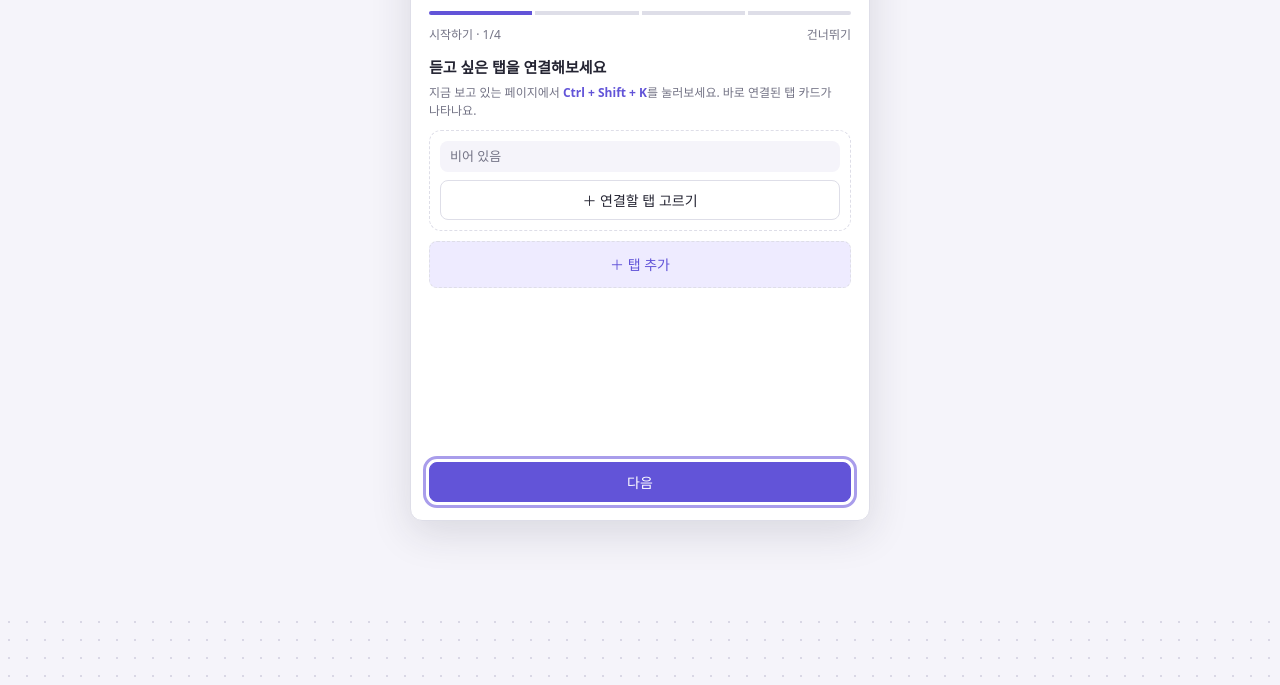
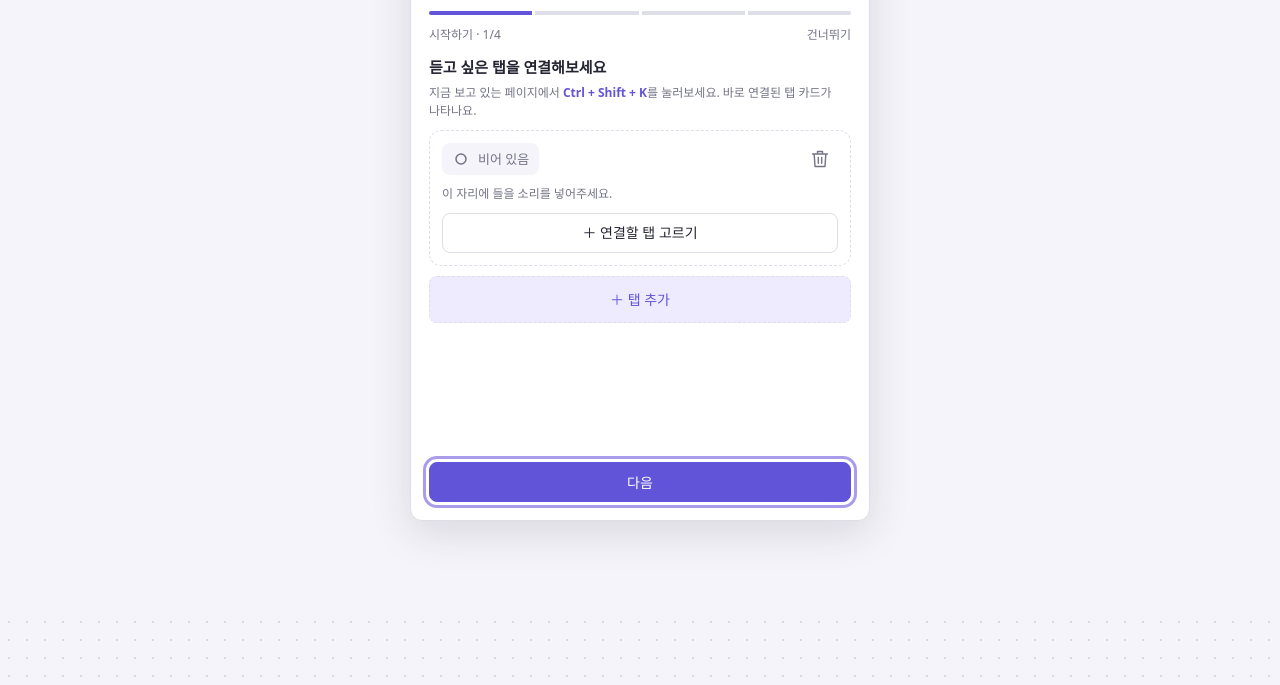
Before and after one commit to leewonjunlee-eng/InThon, a website with bundled scripts: page demo/index.html in a window 1280 px wide. Both pictures are taken after a click on the button "튜토리얼 시작하기". Shown: the part 179-864 px from the top of the page. Built offline with nearby package versions, Linux system fonts and the light colour scheme.

Commit message:
Match tutorial empty slots to main screen design

```diff
--- a/extension/popup/tutorial.css
+++ b/extension/popup/tutorial.css
@@ -103,3 +103,8 @@ html.tutorial-active #ab-mock .onboarding::backdrop{background:#f5f4fa;backdrop-
 
 #ab-mock .tutorial-launcher{display:inline-flex;align-items:center;gap:7px;padding:0;min-height:0;border:0;border-radius:4px;background:transparent;color:inherit;font:inherit;letter-spacing:inherit;cursor:pointer}
 #ab-mock .tutorial-launcher:focus-visible{outline:2px solid var(--brand);outline-offset:4px}
+
+#ab-mock .tour-content .tour-empty-card{padding:12px;gap:10px}
+#ab-mock .tour-empty-card .sub{margin:0}
+#ab-mock .tour-content .tour-empty-card .remove-slot{display:grid;place-items:center;min-height:30px;padding:4px}
+#ab-mock .tour-content .tour-empty-card .tab-status{width:auto;min-width:90px}
--- a/extension/popup/tutorial.js
+++ b/extension/popup/tutorial.js
@@ -9,6 +9,7 @@ if (!seen || force) startTutorial();
 function startTutorial(manual=false) {
   if (document.querySelector('#ab-mock .onboarding')) return;
   document.documentElement.classList.add('tutorial-active');
+  let firstVisible=true;
   let welcome=true, added=false, secondSelected=null, pickerTarget=0;
   let switched=false;
   const practiceVolumes=[80,20];
@@ -52,8 +53,8 @@ function startTutorial(manual=false) {
     let content='';
     if(step===0 && picker) content=`${button('← 슬롯으로 돌아가기','picker-back','quiet')}<h3>연결할 탭 선택</h3><p class="sub">탭을 누르면 바로 슬롯에 선택됩니다.</p><div class="picker">${samples.map((s,i)=>button(`<span>${s.title}<span class="sub">${s.host}</span></span>`,`select:${i}`,'choice')).join('')}</div>`;
     else if(step===0) {
-      const emptyCard = target => `<article class="slot empty tour-add-card"><h3 class="tab-status vacant">비어 있음</h3>${button('＋ 연결할 탭 고르기',`pick:${target}`,'full')}</article>`;
-      content = connected ? `<article class="slot focus-card">${status()}${source()}</article>${!added ? button('다른 탭 직접 선택하기','pick:0','quiet full') : ''}` : emptyCard(0);
+      const emptyCard = target => `<article class="slot empty tour-add-card tour-empty-card"><div class="slot-heading"><h3 class="tab-status vacant"><span class="status-icon" aria-hidden="true"><svg width="18" height="18" viewBox="0 0 18 18"><circle cx="9" cy="9" r="5" fill="none" stroke="currentColor" stroke-width="1.5"/></svg></span>비어 있음</h3><button type="button" class="quiet remove-slot" data-tour="${target===1?'remove-added':'remove-first'}" aria-label="비어 있는 탭 삭제" title="탭 삭제"><svg width="20" height="20" viewBox="0 0 24 24" fill="none" stroke="currentColor" stroke-width="1.7" stroke-linecap="round" stroke-linejoin="round" aria-hidden="true"><path d="M3 6h18M9 6V3h6v3M5 6l1 15h12l1-15M10 10v7M14 10v7"/></svg></button></div><p class="sub">이 자리에 들을 소리를 넣어주세요.</p>${button('＋ 연결할 탭 고르기',`pick:${target}`,'full')}</article>`;
+      content = connected ? `<article class="slot focus-card">${status()}${source()}</article>${!added ? button('다른 탭 직접 선택하기','pick:0','quiet full') : ''}` : firstVisible ? emptyCard(0) : '';
       if(added) content += secondSelected === null ? emptyCard(1) : `<article class="slot tour-add-card tour-standby-card"><div class="slot-heading"><h3 class="tab-status standby"><span class="status-icon" aria-hidden="true"><img src="${iconBase}pause.svg" width="18" height="18" alt=""></span>대기 탭</h3><button type="button" class="quiet remove-slot" data-tour="remove-added" aria-label="대기 탭 삭제"><svg width="20" height="20" viewBox="0 0 24 24" fill="none" stroke="currentColor" stroke-width="1.7" stroke-linecap="round" stroke-linejoin="round" aria-hidden="true"><path d="M3 6h18M9 6V3h6v3M5 6l1 15h12l1-15M10 10v7M14 10v7"/></svg></button></div><div class="source"><strong>${samples[secondSelected].title}</strong><span class="sub">${samples[secondSelected].host}</span></div></article>${button('다른 탭 직접 선택하기','pick:1','quiet full')}`;
       if(!added) content += button('＋ 탭 추가','add-tab','add-slot full tour-add-button');
     }
@@ -67,7 +68,7 @@ function startTutorial(manual=false) {
   function practiceCommand(command){
     if(welcome) return;
     if(step===0 && command==='connect-tab') {
-      connected=true;selected=0;picker=false;render(true);
+      firstVisible=true;connected=true;selected=0;picker=false;render(true);
     } else if(step===1 && ['switch-focus','restore'].includes(command)) {
       practiceVolumes[switched ? 1 : 0]=volume;
       switched=command==='switch-focus';
@@ -82,7 +83,7 @@ function startTutorial(manual=false) {
     event.preventDefault();event.stopImmediatePropagation();
     practiceCommand(command);
   }
-  dialog.addEventListener('click',event=>{const action=event.target.closest('[data-tour]')?.dataset.tour;if(!action)return;event.stopPropagation();if(action==='skip'||action==='next'&&step===3)return close();if(action==='start'){welcome=false;render(true);return;}if(action==='next'){step++;picker=false;}else if(action==='back'){step--;picker=false;}else if(action==='add-tab'){added=true;}else if(action==='remove-added'){added=false;secondSelected=null;}else if(action.startsWith('pick:')){pickerTarget=Number(action.split(':')[1]);picker=true;}else if(action==='picker-back')picker=false;else if(action.startsWith('select:')){const chosen=Number(action.split(':')[1]);if(pickerTarget===1)secondSelected=chosen;else{selected=chosen;connected=true;}picker=false;}else if(action==='focus-current'){practiceVolumes[1]=volume;switched=false;volume=practiceVolumes[0];}else if(action.startsWith('pan:'))pan=Number(action.split(':')[1]);else if(action==='conditions'){presetDraft={...presets[preset]};detail=true;}
+  dialog.addEventListener('click',event=>{const action=event.target.closest('[data-tour]')?.dataset.tour;if(!action)return;event.stopPropagation();if(action==='skip'||action==='next'&&step===3)return close();if(action==='start'){welcome=false;render(true);return;}if(action==='next'){step++;picker=false;}else if(action==='back'){step--;picker=false;}else if(action==='add-tab'){if(!firstVisible)firstVisible=true;else added=true;}else if(action==='remove-first'){if(added){connected=secondSelected!==null;if(connected)selected=secondSelected;added=false;secondSelected=null;}else{firstVisible=false;connected=false;}}else if(action==='remove-added'){added=false;secondSelected=null;}else if(action.startsWith('pick:')){pickerTarget=Number(action.split(':')[1]);picker=true;}else if(action==='picker-back')picker=false;else if(action.startsWith('select:')){const chosen=Number(action.split(':')[1]);if(pickerTarget===1)secondSelected=chosen;else{selected=chosen;connected=true;}picker=false;}else if(action==='focus-current'){practiceVolumes[1]=volume;switched=false;volume=practiceVolumes[0];}else if(action.startsWith('pan:'))pan=Number(action.split(':')[1]);else if(action==='conditions'){presetDraft={...presets[preset]};detail=true;}
     else if(action==='cancel-preset'){detail=false;presetDraft=null;}
     else if(action==='save-preset'){
       const form=dialog.querySelector('#tour-preset-editor');
```
